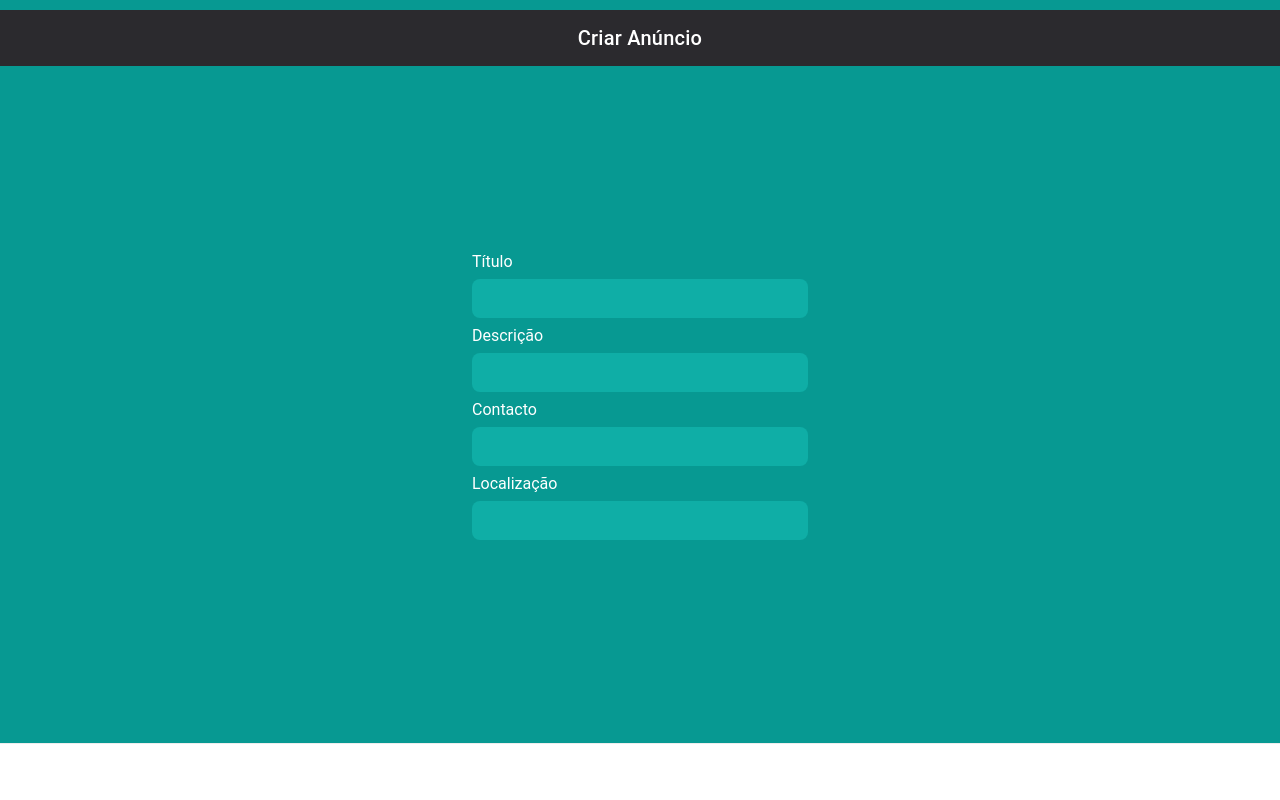
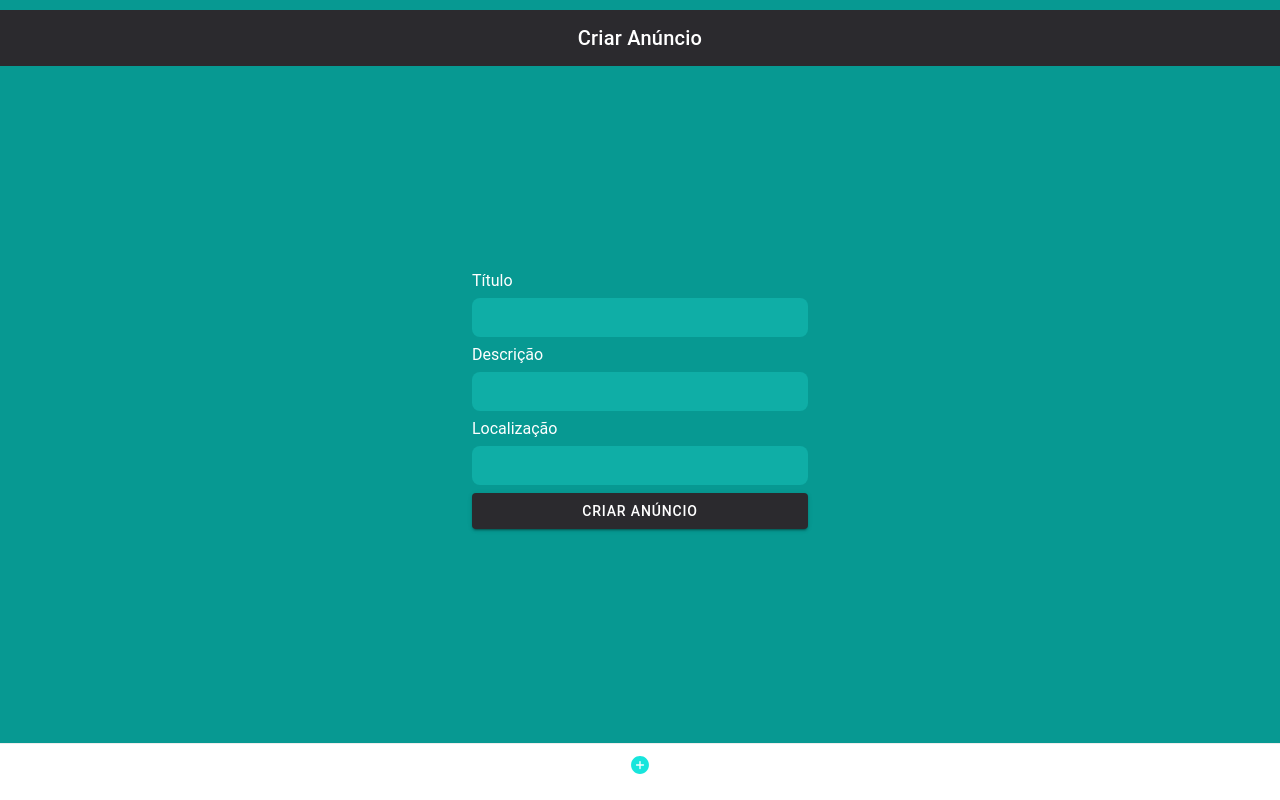
Before and after one commit to julioaraujo96/nowaste, a React (Create React App) app: page /criar_anuncio in a window 1280 px wide. Built offline with nearby package versions, Linux system fonts and the light colour scheme.

Commit message:
addanuncio

```diff
--- a/src/App.tsx
+++ b/src/App.tsx
@@ -10,7 +10,7 @@ import {
   setupIonicReact
 } from '@ionic/react';
 import { IonReactRouter } from '@ionic/react-router';
-import { addCircleOutline, square, triangle } from 'ionicons/icons';
+import { addCircle, home, person } from 'ionicons/icons';
 import Home from './pages/Home';
 import Tab2 from './pages/Tab2';
 import Tab3 from './pages/Tab3';
@@ -57,16 +57,16 @@ const App: React.FC = () => (
         </IonRouterOutlet>
         <IonTabBar slot="bottom">
           <IonTabButton tab="home" href="/home">
-            <IonIcon icon={triangle} />
+            <IonIcon icon={home} />
             <IonLabel>Home</IonLabel>
           </IonTabButton>
           <IonTabButton tab="criar anuncio" href="/criar_anuncio">
-            <IonIcon icon={addCircleOutline}/>
+            <IonIcon className="addcolor"icon={addCircle}/>
             <IonLabel>Criar Anúncio</IonLabel>
           </IonTabButton>
           <IonTabButton tab="tab3" href="/tab3">
-            <IonIcon icon={square} />
-            <IonLabel>Tab 3</IonLabel>
+            <IonIcon icon={person} />
+            <IonLabel>Perfil</IonLabel>
           </IonTabButton>
         </IonTabBar>
       </IonTabs>
--- a/src/pages/AddAnuncio.css
+++ b/src/pages/AddAnuncio.css
@@ -1,5 +1,5 @@
-.ionicon-fill-none {
-    fill: #18E5DC;
+.addcolor{
+    color: #18E5DC;
 }
 
 .pageTitle{
@@ -19,3 +19,8 @@
     color: white;
     text-align: left;
 }
+
+.buttonCreate{
+    width:336px;
+    --background:#2B2A2E;
+}
--- a/src/pages/AddAnuncio.tsx
+++ b/src/pages/AddAnuncio.tsx
@@ -2,6 +2,7 @@ import { IonContent, IonHeader, IonPage, IonTitle, IonButton, IonRouterLink, Ion
 import { useState } from 'react';
 import axios from 'axios'
 import './AddAnuncio.css';
+import { info } from 'console';
 
 const Home: React.FC = () => {
 
@@ -9,29 +10,39 @@ const Home: React.FC = () => {
 
   const [title, setTitle] = useState('');
   const [description, setDescription] = useState('');
-  const [contacto, setContacto] = useState('');
   const [location, setLocation] = useState('');
 
   const [alerta] = useIonAlert();
 
-  const handleAddAnuncio = (userEmail: string, userPassword: string) => {
+  const handleAddAnuncio = (title: string, description: string, location:string) => {
+    if (title.length === 0 || description.length === 0 || location.length === 0) {
+      return alerta('Preencha todos os campos!', [{ text: 'Ok', handler: () => { window.location.reload()} }]);
+    }
     axios({
         method: "post",
-        url: API_URL + 'login',
+        url: API_URL + 'criar_anuncio',
         headers: {},
         data: {
-            email: userEmail.toLowerCase(),
-            password: userPassword,
+            token: localStorage.getItem('token'),
+            titulo: title,
+            descricao: description,
+            localizacao:location,
+            imagem:""
         },
     })
         .then(info => {
-            if (undefined != info.data.Token) {
-                localStorage.setItem("token", info.data.Token);
-                window.location.href = "/home";
-            } else {
-                alerta('O email ou a password estão errados! Por favor tente outra vez.', [{ text: 'Ok', handler: () => { window.location.reload() } }]);
-            }
-        })
+          if (info.data.Code === 400) {
+            localStorage.removeItem('token');
+            alerta('O token expirou!', [{ text: 'Ok', handler: () => { window.location.href = "/login" } }]);
+          }
+
+          if (info.data.Code === 200) {
+            alerta('O anúncio foi criado!', [{ text: 'Ok', handler: () => { window.location.href = "/home" } }]);
+          }
+
+        }).catch(function (error) {
+          console.log(error);
+        });
 };
 
   return (
@@ -47,12 +58,13 @@ const Home: React.FC = () => {
           <IonText className="inputLabel">Descrição</IonText>
           <IonInput className="inputText" type="text" value={description} onIonChange={(e) => setDescription(e.detail.value!)} required />
 
-          <IonText className="inputLabel">Contacto</IonText>
-          <IonInput className="inputText" type="text" value={contacto} onIonChange={(e) => setContacto(e.detail.value!)} required />
-
           <IonText className="inputLabel">Localização</IonText>
           <IonInput className="inputText" type="text" value={location} onIonChange={(e) => setLocation(e.detail.value!)} required />
+          <IonRow>
+             <IonButton className="buttonCreate" type="submit"  onClick={() => handleAddAnuncio(title, description,location)}>Criar Anúncio</IonButton>
+          </IonRow>
         </div>
+
 
       </IonContent>
     </IonPage>
```
